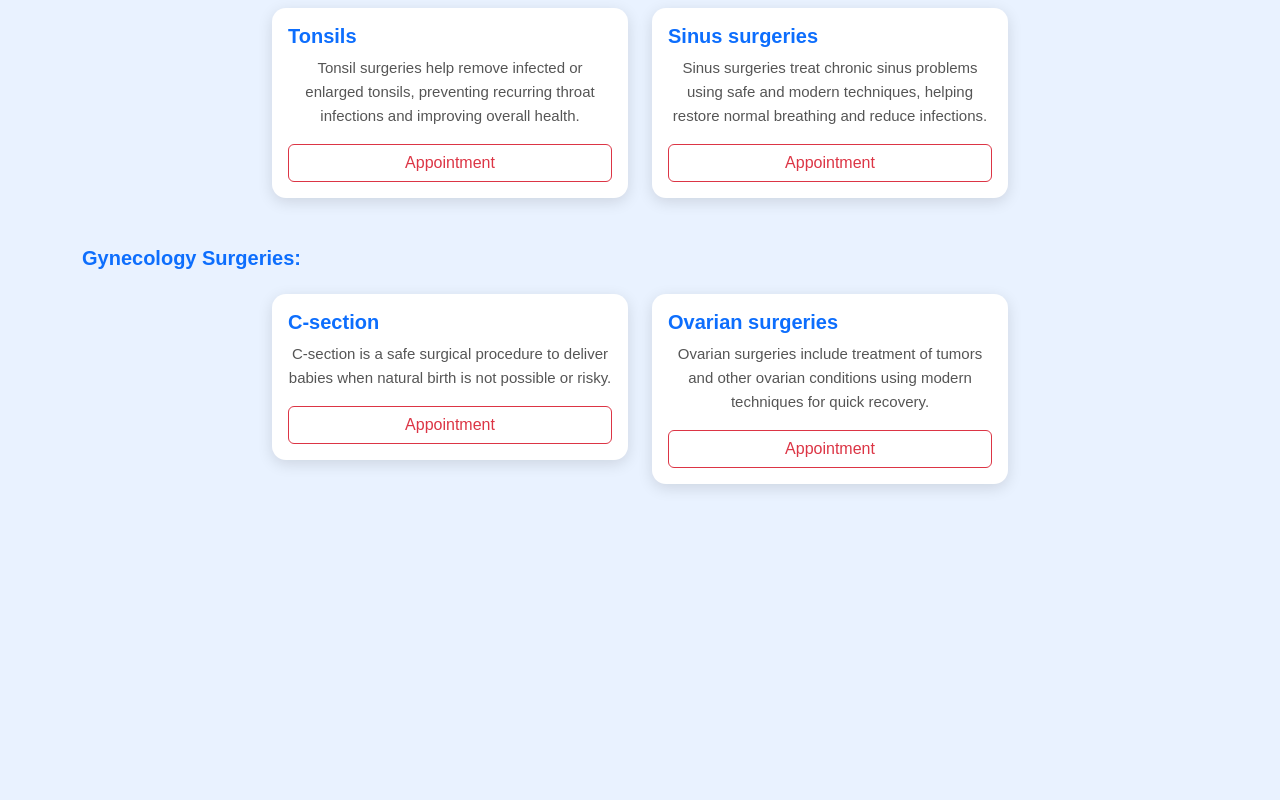
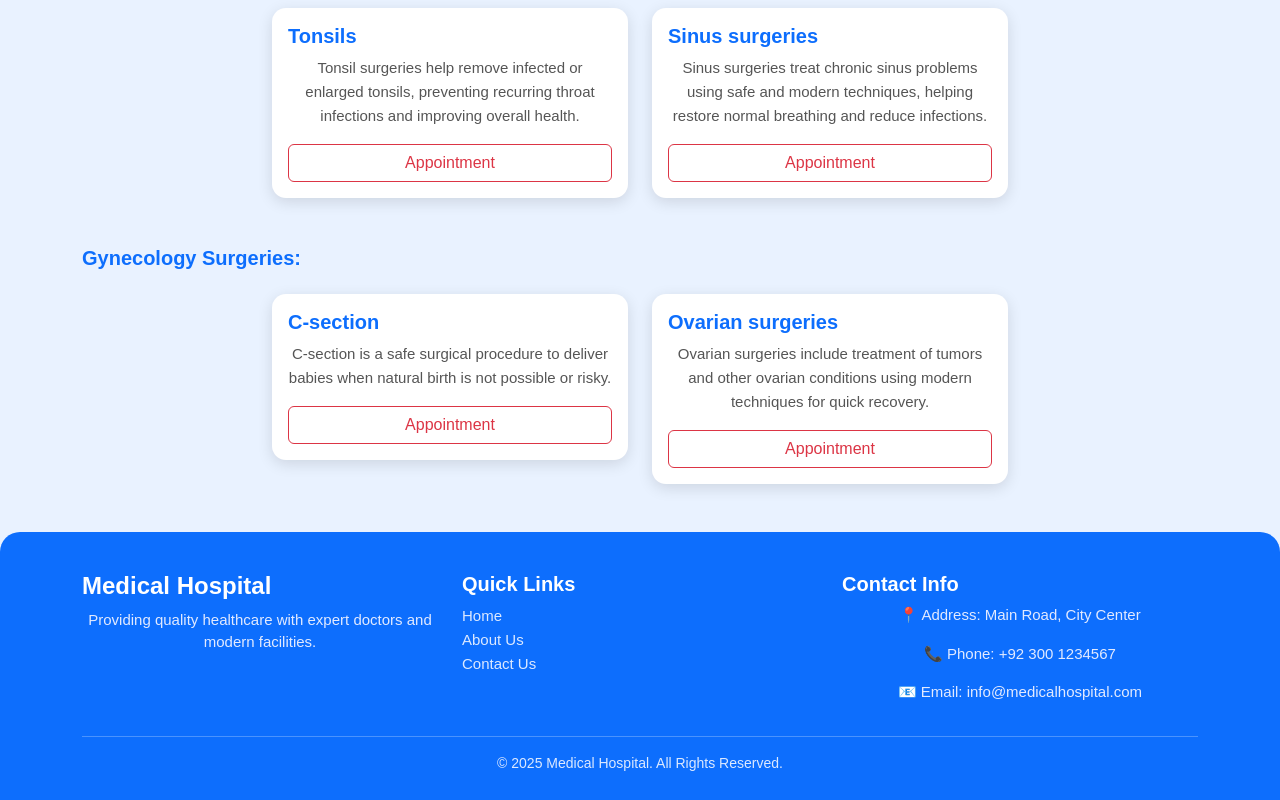
Before and after one commit to hammadkhan210408-byte/hospital, a plain HTML site: page sur.html in a window 1280 px wide. Shown: the part 1164-1964 px from the top of the page. Before the commit the page ends 1696 px from the top, so only its background shows below. Drawn offline with nearby package versions, Linux system fonts and the light colour scheme.

Commit message:
new commit

```diff
--- a/sur.html
+++ b/sur.html
@@ -177,6 +177,44 @@
   </div>
 </section>
 
+  <footer class="footer mt-5">
+  <div class="container">
+    <div class="row">
+
+      <!-- Hospital Info -->
+      <div class="col-md-4">
+        <h4>Medical Hospital</h4>
+        <p>Providing quality healthcare with expert doctors and modern facilities.</p>
+      </div>
+
+      <!-- Quick Links -->
+      <div class="col-md-4">
+        <h5>Quick Links</h5>
+        <ul class="list-unstyled">
+          <li><a href="index.html">Home</a></li>
+          <li><a href="about.html">About Us</a></li>
+          <li><a href="contact.html">Contact Us</a></li>
+        </ul>
+      </div>
+
+      <!-- Contact Info -->
+      <div class="col-md-4">
+        <h5>Contact Info</h5>
+        <p>📍 Address: Main Road, City Center</p>
+        <p>📞 Phone: +92 300 1234567</p>
+        <p>📧 Email: info@medicalhospital.com</p>
+      </div>
+
+    </div>
+
+    <hr>
+
+    <div class="text-center">
+      <p class="copyright">© 2025 Medical Hospital. All Rights Reserved.</p>
+    </div>
+  </div>
+</footer>
+
 <!-- Modal JS -->
 <script src="https://cdn.jsdelivr.net/npm/bootstrap@5.3.8/dist/js/bootstrap.bundle.min.js"></script>
 <script>
```
